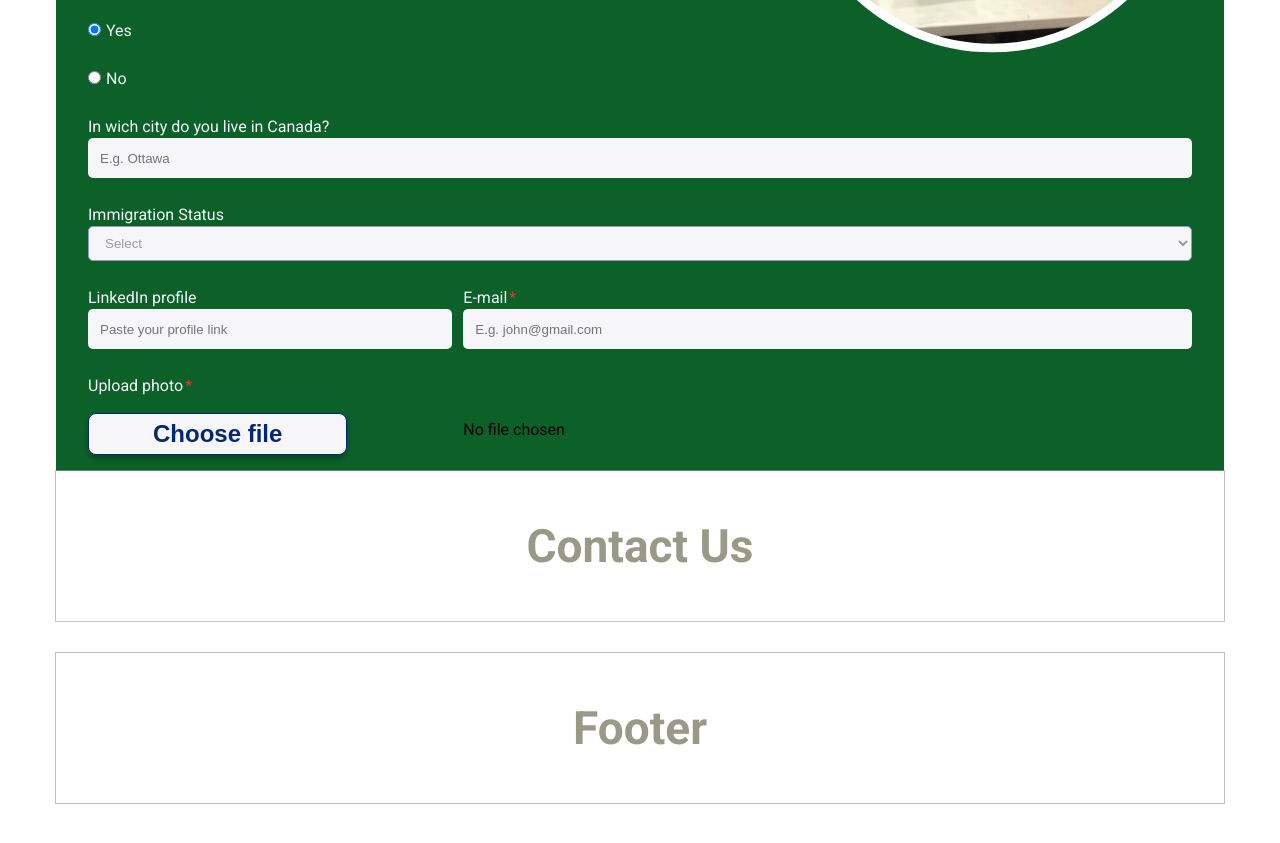
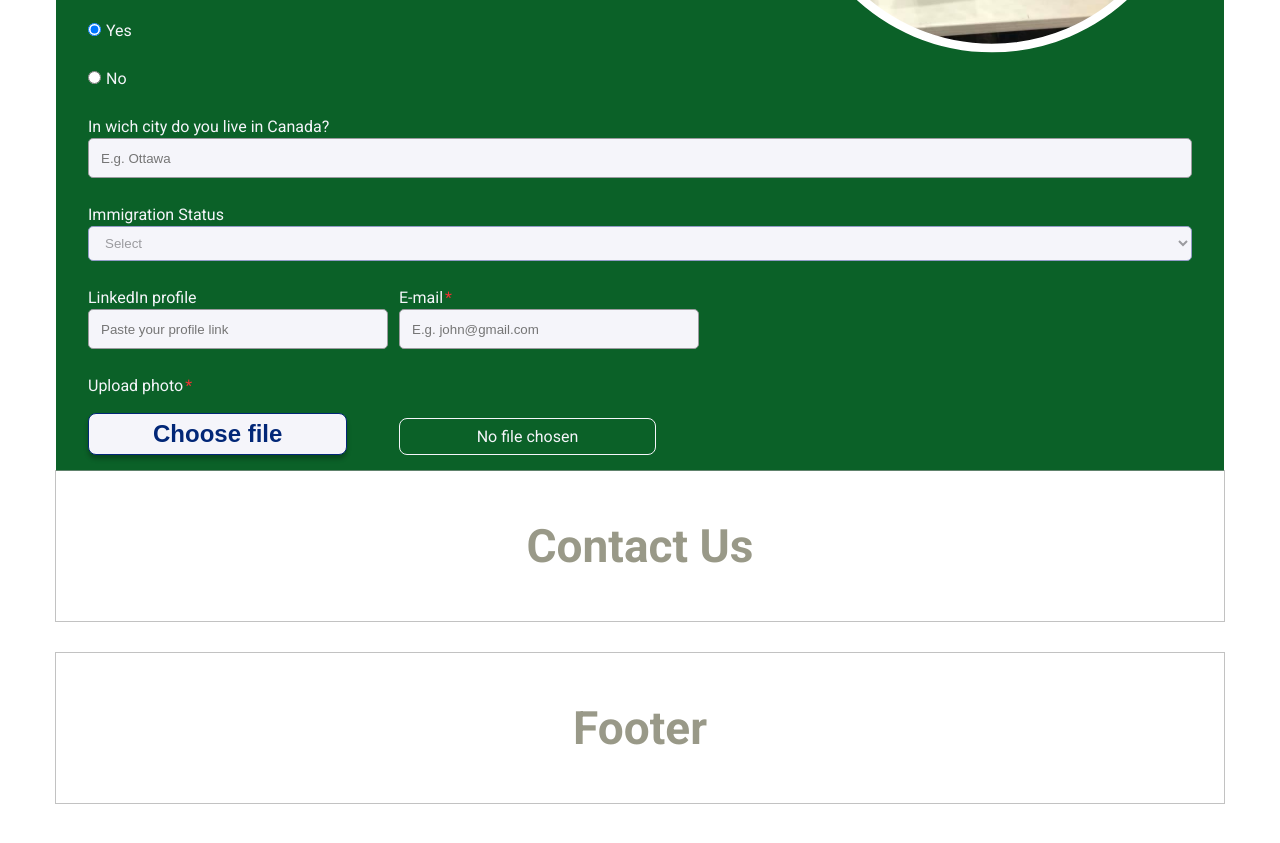
Before and after one commit to brito-ca/brito-website, a Next.js app: page / in a window 1280 px wide. Shown: the part 2060-2903 px from the top of the page. Built offline with nearby package versions, Linux system fonts and the light colour scheme.

Commit message:
Styling button and choose file text / removed some css comments

```diff
--- a/components/Form/Form.jsx
+++ b/components/Form/Form.jsx
@@ -151,8 +151,8 @@ const Form = () => {
                                         Choose file
                                     </button>
                                 </div>
-                                <div>
-                                    <p className={styles.fileChosenBox}>No file chosen</p>
+                                <div className={styles.fileChosenBox}>
+                                    <p className={styles.chosenBoxText}>No file chosen</p>
                                 </div>
                             </div>
                         </div>
--- a/styles/Form.module.css
+++ b/styles/Form.module.css
@@ -36,7 +36,7 @@
 
 .formSectionTree {
     display: grid;
-    grid-template-columns: 1fr 2fr;
+    grid-template-columns: 1fr 1fr 1fr 1fr;
     gap: 11px;
     align-items: end;
 }
@@ -60,7 +60,6 @@
     width: 600px;
     height: 40px;
 
-    /* border set to none to remove some styles that were being applied from somewhere, maybe from globals not sure yet */
     border: 1px solid #9b9b9f;
     border-radius: 5px;
     background-color: var(--primary-white);
@@ -72,8 +71,7 @@
 
     height: 2.5rem;
 
-    /* border set to none to remove some styles that were being applied from somewhere */
-    border: none;
+    border: 1px solid #9b9b9f;
     border-radius: 5px;
     background-color: var(--primary-white);
 }
@@ -110,3 +108,19 @@
     box-shadow: 0px 4px 4px rgba(0, 0, 0, 0.25);
     border-radius: 8px;
 }
+
+.fileChosenBox {
+    border: 1px solid #f5f5fa;
+    border-radius: 8px;
+    padding: 8px var(--padding-lg);
+
+    color: var(--primary-white);
+    text-align: left;
+    display: flex;
+    align-items: center;
+    justify-content: center;
+}
+
+.chosenBoxText {
+    padding: 0;
+}
```
